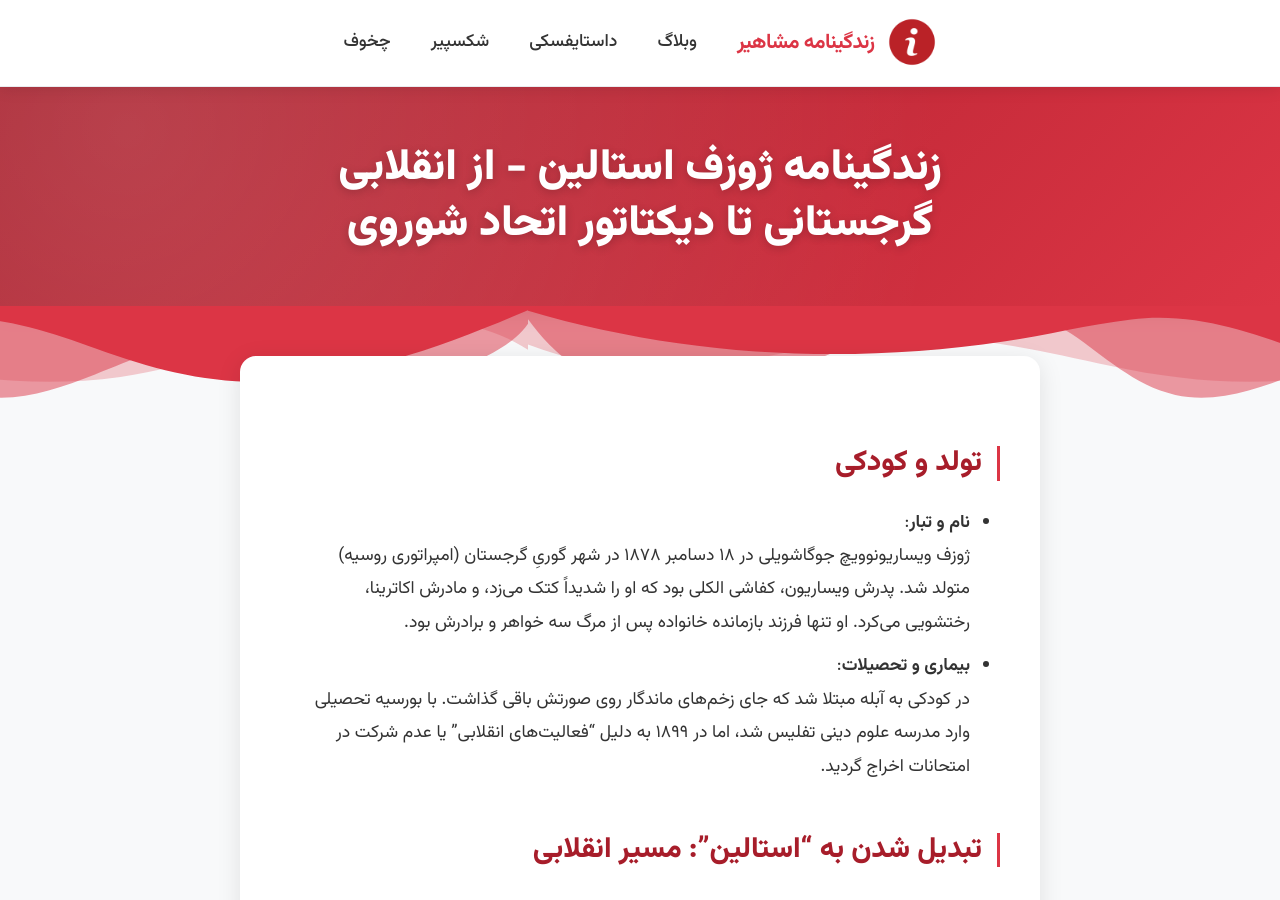
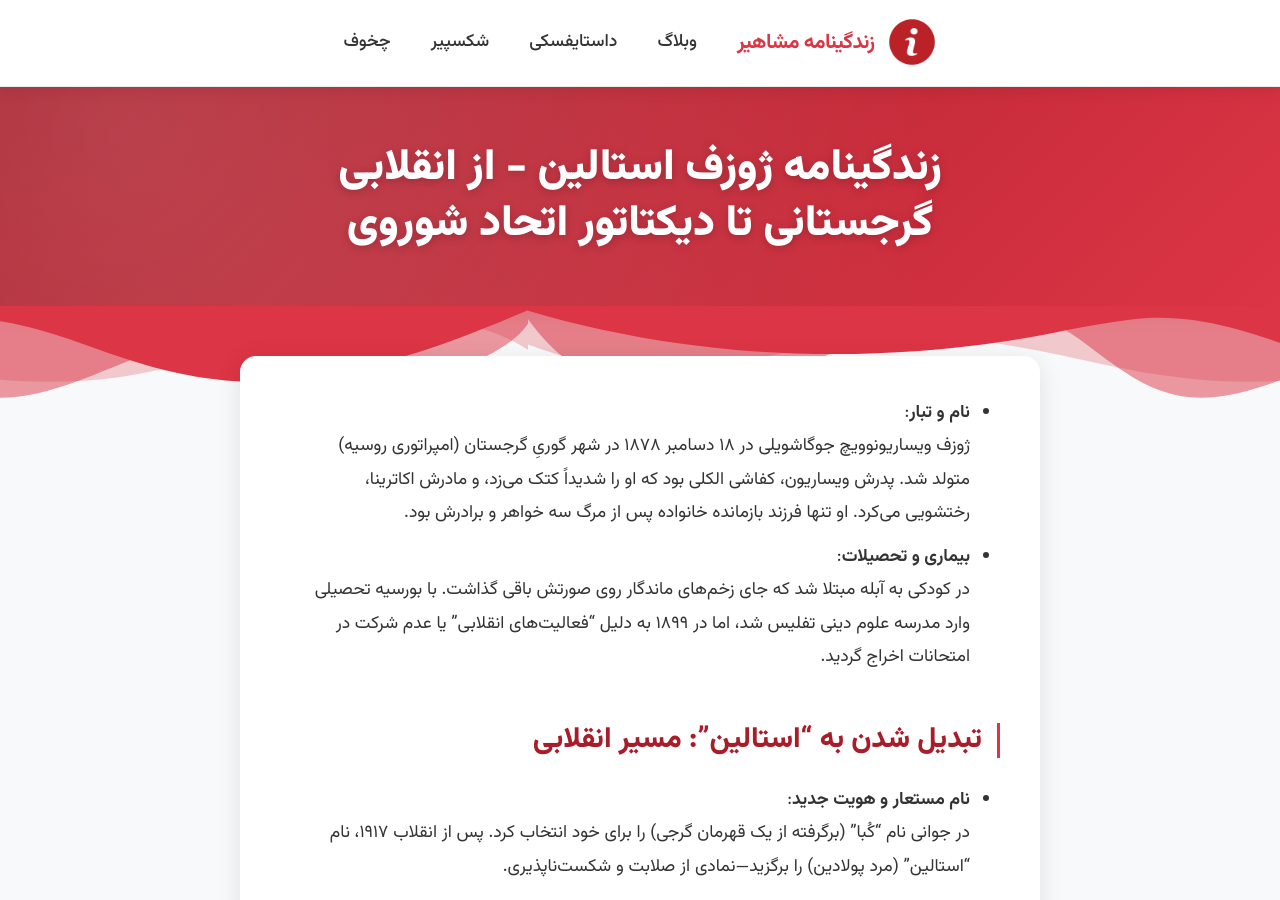
Before and after one commit to darkblog/darkblog.github.io, a Jekyll site: the page built from _posts/2025-6-28-21.md, in a window 1280 px wide and 900 px high. Built offline with Jekyll 4.4.1, drawn with Linux system fonts in a browser that asks for light colours.

Commit message:
Update 2025-6-28-21.md

```diff
--- a/_posts/2025-6-28-21.md
+++ b/_posts/2025-6-28-21.md
@@ -3,7 +3,6 @@ layout: post
 title: زندگینامه ژوزف استالین - از انقلابی گرجستانی تا دیکتاتور اتحاد شوروی
 ---
 
-## تولد و کودکی
 - **نام و تبار**:
   ژوزف ویساریونوویچ جوگاشویلی در ۱۸ دسامبر ۱۸۷۸ در شهر گوریِ گرجستان (امپراتوری روسیه) متولد شد. پدرش ویساریون، کفاشی الکلی بود که او را شدیداً کتک می‌زد، و مادرش اکاترینا، رختشویی می‌کرد. او تنها فرزند بازمانده خانواده پس از مرگ سه خواهر و برادرش بود.
 - **بیماری و تحصیلات**:
```
